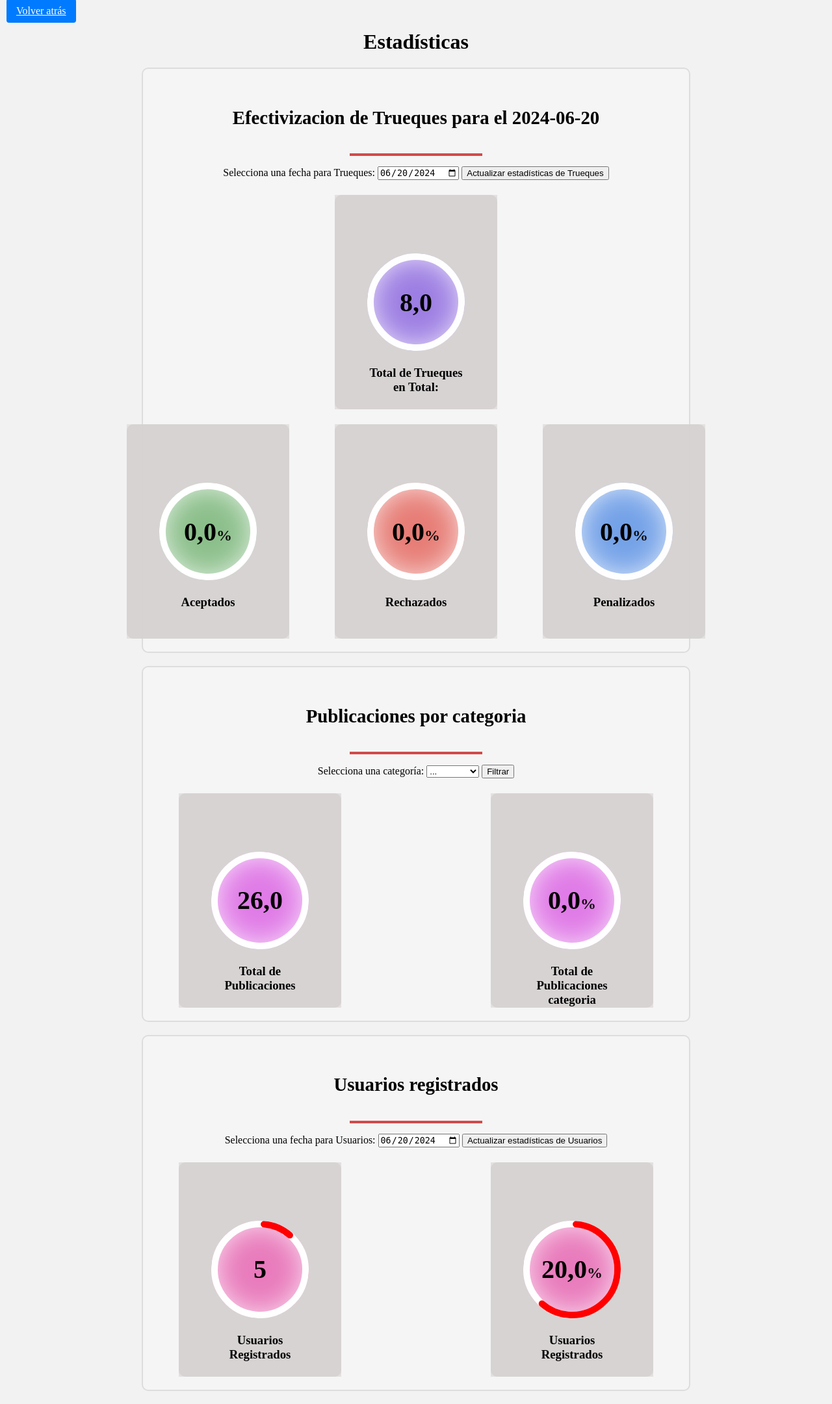
After one commit to IrinaLamboglia/Caritas_project, a Django app: page /estadisticas_trueques/ in a window 1280 px wide. The commit adds this page. Shown: the whole page at 65% size. Run offline with Django 4.2, Linux system fonts and the light colour scheme; data comes from the database, SQL or seed files in the repository; both versions use the stored data as it was after the commit.

Commit message:
estadisticas

```diff
--- a/login/core/templates/core/base.html
+++ b/login/core/templates/core/base.html
@@ -76,6 +76,8 @@
                         <li class="nav-item"><a class="nav-link" href="{% url 'registro' %}">Alta Ayudante</a></li>
                         <li class="nav-item"><a class="nav-link" href="{% url 'mis_publicaciones1' %}">Eliminar Publicaciones</a></li>
                         <li class="nav-item"><a class="nav-link" href="{% url 'trueques_realizados' %}">Trueques realizados</a></li>
+
+                        <li class="nav-item"><a class="nav-link" href="{% url 'estadisticas_trueques' %}">Estadisticas</a></li>
                     {% elif user.tipo == "ayudante" %}
                         <li class="nav-item"><a class="nav-link" href="{% url 'agregar_categoria' %}">Agregar categoría</a></li>
                         <li class="nav-item"><a class="nav-link" href="{% url 'mostarCategoria' %}">Desactivar/Activar categorías</a></li>
--- /dev/null
+++ b/login/core/templates/visualizar_estadisticas/estadisticas.html
@@ -0,0 +1,467 @@
+<!DOCTYPE html>
+<html lang="es">
+<head>
+    <meta charset="UTF-8">
+    <title>Estadísticas de Trueques</title>
+    <style>
+        h1{
+            text-align: center;
+            margin-top: 20px;
+        }
+        body{
+            align-items: center;
+            justify-content: center;
+            align-items: center;
+            background: #dddddd5f;
+        }
+        .porcentage{
+        display: flex;
+        justify-content: center;
+        align-items: center;
+        min-height: 30vh;
+
+    }
+    .porcentage h4{
+        font-size: 1.8rem;
+        font-family: inherit;
+    }
+    .porcentage hr{
+        margin-top: 0.5rem;
+        margin-bottom: 1rem;
+        border: 0;
+        border-top: 1px solid rgba(226, 9, 9, 0.51);
+        width: 200px;
+        border: 2px solid rgba(198, 12, 12, 0.729);
+
+    }
+    .container2 {
+        position: relative;
+        width: 960px;
+        display: flex;
+        justify-content: space-around;
+    }
+    .container2 .card {
+        position: relative;
+        width: 250px;
+        background-color: rgba(0, 0, 0, 0.5);
+        display: flex;
+        justify-content: center;
+        align-items: center;
+        height: 330px;
+        border-radius: 10px;
+        cursor: pointer;
+        text-align: center;
+        transition: 0.5s ;
+        margin-top: 23px;
+        }
+
+    .container2 .card:hover {
+        transform: translateY(-10px);
+        box-shadow: 0 15px 35px rgba(0, 0, 0, .5);
+        }
+
+    .container2 .card::before {
+        content: '';
+        position: absolute;
+        top: 0;
+        left: -50;
+        width: 100%;
+        height: 100%;
+        background: rgba(226, 222, 222, 0.896);
+        pointer-events: none;
+        z-index: 1;
+    }
+
+    .percent{
+        position: relative;
+        width: 150px;
+        height: 150px;
+        border-radius: 50%;
+        box-shadow: inset 0 0 50px #ffffff;
+
+        z-index: 1000;
+    }
+
+        .percent.aceptados {
+            background-color: #4caf4f8a; /* Color de fondo para los trueques aceptados */
+        }
+        .percent.rechazados {
+            background-color: #f4433697; /* Color de fondo para los trueques rechazados */
+        }
+        .percent.penalizados {
+            background-color: #076eff7a; /* Color de fondo para los trueques penalizados */
+        }
+        .percent.categoria {
+            background-color: #ea07ff6f; /* Color de fondo para los trueques penalizados */
+        }
+        .percent.usuario {
+            background-color: #ff079c6f; /* Color de fondo para los trueques penalizados */
+        }
+        .percent.total_trueques{
+            background-color: #500ef66f; /* Color de fondo para los trueques penalizados */
+
+        }
+    .percent .number{
+        position: absolute;
+        top: 0;
+        left: 0;
+        width: 100%;
+        height: 100%;
+        display: flex;
+        justify-content: center;
+        align-items: center;
+        border-radius: 50%;
+
+    }
+    .percent .number h2{
+        color: #000000;
+        font-weight: 700;
+        font-size: 40px;
+        transition: 0.5s;
+    }
+
+    .card:hover .percent .number h2{
+        color: rgb(0, 0, 0);
+        font-size: 60px;
+    }
+
+    .percent .number h2 span{
+        font-size: 24px;
+        color: #0f0e0e;
+    }
+
+    .card:hover .percent .number h2 span{
+        color: rgb(0, 0, 0);
+    }
+
+
+    .text{
+        position: relative;
+        color: white;
+        margin-top: 20px;
+        font-weight: 700;
+        font-size: 18px;
+        letter-spacing: 2px;
+        text-transform: uppercase;
+        transition: 0.5s ;
+    }
+    svg {
+        position: relative;
+        width: 150px;
+        height: 150px;
+        transform: rotate(-85deg)!important;
+    }
+
+    svg circle{
+        width: 100%;
+        height: 100%;
+        fill: none;
+        stroke: #fffffffc;
+        stroke-width: 10;
+        stroke-linecap: round !important;
+        transform: translate(5px, 5px);
+    }
+
+    svg circle:nth-child(2){
+        stroke-dasharray:440;
+        stroke-dashoffset: 440;
+    }
+
+    .card:nth-child(1) svg circle:nth-child(2){
+        stroke-dashoffset: calc(440 - (440 * 10) / 100);
+        stroke: rgb(255, 0, 0);
+    }
+    .card:nth-child(2) svg circle:nth-child(2){
+        stroke-dashoffset: calc(440 - (440 * 60) / 100);
+        stroke: rgb(255, 0, 0);
+    }
+    .card:nth-child(3) svg circle:nth-child(2){
+        stroke-dashoffset: calc(440 - (440 * 1) / 100);
+        stroke: rgb(255, 0, 0);
+    }
+
+    @media only screen and (max-width:600px)
+    {
+        .porcentage{
+            height: auto;
+            margin-left: 30px;
+            flex-flow: row wrap;
+        }
+    }
+
+    @media screen and(max-width: 1068px){
+        .container2{
+            max-width: 80rem;
+            min-width: 70rem;
+        }
+        .blog-post_img{
+            min-width: 30rem;
+            max-width: 30rem;
+        }
+    }
+
+    @media screen and (max-width: 868px){
+
+        .container2{
+            max-width: 80rem;
+        }
+    }
+    @media screen and (max-width: 768px){
+
+        .container2{
+            padding: 2.5rem;
+            flex-direction: column;
+            margin-top: 20px;
+        }
+
+        .blog-post_img{
+            min-width: 100%;
+            max-width: 100%;
+            transform: translate(0,-2rem);
+        }
+        .estadisticas {
+            display: flex;
+            justify-content: center;
+            align-items: center;
+            flex-direction: column;
+            margin-top: 30px;
+        }
+        .estadisticas p {
+            font-size: 1.2rem;
+            margin-bottom: 10px;
+        }
+    }
+    .container {
+            max-width: 800px;
+            margin: 0 auto;
+            padding: 20px;
+            border: 2px solid #ddd;
+            border-radius: 10px;
+            background-color: #f5f5f5;
+            margin-bottom: 20px;
+        }
+        .btn {
+            margin: 2px; /* Añade margen a los botones para asegurar el espaciado */
+            padding: 10px 15px;
+            border: none;
+            border-radius: 4px;
+            background-color: #007bff;
+            color: white;
+            cursor: pointer;
+        }
+        .search-container input[type="text"] {
+            padding: 10px;
+            border: 1px solid #ccc;
+            border-radius: 4px;
+            margin-right: 10px;
+        }
+
+        .search-container button[type="submit"] {
+            padding: 10px 15px;
+            border: none;
+            border-radius: 4px;
+            background-color: #007bff;
+            color: white;
+            cursor: pointer;
+        }
+
+        .search-container button[type="submit"]:hover {
+            background-color: #0056b3;
+        }
+        .search-container {
+            display: flex;
+            justify-content: flex-end;
+            margin-bottom: 20px;
+        }
+    </style>
+</head>
+<body>
+    <div class="todo">
+        <a href="{% url 'home' %}" class="btn btn-primary">Volver atrás</a>
+        <h1>Estadísticas</h1>
+        <div class="container">
+        <div class="porcentage">
+            <center>
+                <h4>Efectivizacion de Trueques para el {{ fecha_seleccionada_trueques  }}</h4>
+                <hr>
+                <form id="truequesForm" method="get">
+
+                    <label for="fecha_trueques">Selecciona una fecha para Trueques:</label>
+                    <input type="date" id="fecha_trueques" name="fecha_trueques" value="{{ fecha_seleccionada_trueques }}">
+                    <input type="hidden" name="fecha_usuarios" value="{{ fecha_seleccionada_usuarios }}">
+                    {% if categoria_seleccionada %}
+                            <input type="hidden" name="categoria" value="{{ categoria_seleccionada.id }}">
+                        {% else %}
+                            <input type="hidden" name="categoria" value="">
+                        {% endif %}
+                    <button type="submit">Actualizar estadísticas de Trueques</button>
+                </form>
+                <div class="container2">
+                    <div class="card">
+                        <div class="box">
+                            <div class="percent total_trueques">
+                                <svg>
+                                    <circle cx="70" cy="70" r="70"></circle>
+                                </svg>
+                                <div class="number">
+                                    <h2>{{ total_trueques | floatformat:"1" }}<span></span></h2>
+                                </div>
+                                <h3>Total de Trueques en Total:</h3>
+                            </div>
+                        </div>
+                    </div>
+                </div>
+                <div class="container2">
+
+                    <div class="card">
+                        <div class="box">
+                            <div class="percent aceptados">
+                                <svg>
+                                    <circle cx="70" cy="70" r="70"></circle>
+                                </svg>
+                                <div class="number">
+                                    <h2>{{ porcentaje_aceptados | floatformat:"1" }}<span>%</span></h2>
+                                </div>
+                                <h3>Aceptados</h3>
+                            </div>
+                        </div>
+                    </div>
+
+                    <div class="card">
+                        <div class="box">
+                            <div class="percent rechazados">
+                                <svg>
+                                    <circle cx="70" cy="70" r="70"></circle>
+                                </svg>
+                                <div class="number">
+                                    <h2>{{ porcentaje_rechazados | floatformat:"1" }}<span>%</span></h2>
+                                </div>
+                                <h3>Rechazados</h3>
+                            </div>
+                        </div>
+                    </div>
+
+                    <div class="card">
+                        <div class="box">
+                            <div class="percent penalizados">
+                                <svg>
+                                    <circle cx="70" cy="70" r="70"></circle>
+                                </svg>
+                                <div class="number">
+                                    <h2>{{ porcentaje_penalizados | floatformat:"1" }}<span>%</span></h2>
+                                </div>
+                                <h3>Penalizados</h3>
+                            </div>
+                        </div>
+
+                    </div>
+
+
+            </center>
+            </div>
+            </div>
+            <!-- Selección de categoría -->
+            <div class="container">
+            <div class="porcentage">
+                    <center>
+                        <h4>Publicaciones por categoria</h4>
+                        <hr>
+                    <form id="categoriaForm" method="get">
+                        <input type="hidden" name="fecha_trueques" value="{{ fecha_seleccionada_trueques }}">
+                        <input type="hidden" name="fecha_usuarios" value="{{ fecha_seleccionada_usuarios }}">
+
+                        <label for="categoria">Selecciona una categoría:</label>
+                        <select id="categoria" name="categoria">
+                            <option value="">...</option>
+                            {% for categoria in categorias %}
+                                <option value="{{ categoria.id }}" {% if categoria_seleccionada and categoria.id == categoria_seleccionada.id %} selected {% endif %}>
+                                    {{ categoria.nombre }}
+                                </option>
+                            {% endfor %}
+                        </select>
+                        <button type="submit">Filtrar</button>
+                    </form>
+
+                    <div class="container2">
+                        <div class="card">
+                            <div class="box">
+                                <div class="percent categoria">
+                                    <svg>
+                                        <circle cx="70" cy="70" r="70"></circle>
+                                    </svg>
+                                    <div class="number">
+                                        <h2>{{  total_publicaciones | floatformat:"1" }}<span></span></h2>
+                                    </div>
+                                    <h3>Total de Publicaciones </h3>
+                                </div>
+                            </div>
+                        </div>
+                        <div class="card">
+                            <div class="box">
+                                <div class="percent categoria">
+                                    <svg>
+                                        <circle cx="70" cy="70" r="70"></circle>
+                                    </svg>
+                                    <div class="number">
+                                        <h2>{{  porcentaje_publicaciones_categoria | floatformat:"1" }}<span>%</span></h2>
+                                    </div>
+                                    <h3>Total de Publicaciones categoria</h3>
+                                </div>
+                            </div>
+                        </div>
+                </div>
+                </center>
+            </div>
+        </div>
+            <!--seleccion de usuarios registrados-->
+
+            <div class="container">
+                <div class="porcentage">
+                        <center>
+                            <h4>Usuarios registrados</h4>
+                            <hr>
+                            <form id="usuariosForm" method="get">
+                                <label for="fecha_usuarios">Selecciona una fecha para Usuarios:</label>
+                                <input type="date" id="fecha_usuarios" name="fecha_usuarios" value="{{ fecha_seleccionada_usuarios }}">
+                                <input type="hidden" name="fecha_trueques" value="{{ fecha_seleccionada_trueques }}">
+                                {% if categoria_seleccionada %}
+                                <input type="hidden" name="categoria" value="{{ categoria_seleccionada.id }}">
+                                {% else %}
+                                    <input type="hidden" name="categoria" value="">
+                                {% endif %}
+                                <button type="submit">Actualizar estadísticas de Usuarios</button>
+                            </form>
+                            <div class="container2">
+                                <div class="card">
+                                    <div class="percent usuario">
+
+                                        <svg>
+                                            <circle cx="70" cy="70" r="70"></circle>
+                                            <circle cx="70" cy="70" r="70"></circle>
+                                        </svg>
+                                        <div class="number">
+                                            <h2>{{ total_usuarios_registrados}}<span></span></h2>
+                                        </div>
+                                        <h3>Usuarios Registrados</h3>
+                                    </div>
+                                </div>
+                                <div class="card">
+                                    <div class="percent usuario">
+
+                                        <svg>
+                                            <circle cx="70" cy="70" r="70"></circle>
+                                            <circle cx="70" cy="70" r="70"></circle>
+                                        </svg>
+                                        <div class="number">
+                                            <h2>{{ porcentaje_usuarios_registrados }}<span>%</span></h2>
+                                        </div>
+                                        <h3>Usuarios Registrados</h3>
+                                    </div>
+                                </div>
+                            </div>
+                        </center>
+        </div>
+
+    </div>
+</body>
+</html>
--- a/login/core/urls.py
+++ b/login/core/urls.py
@@ -33,6 +33,8 @@ from visualizarTrueques.views import visualizar_trueques_diarios
 from efectivizar_trueques.views import efectivizar_trueques,aceptacion_trueque,penalizar_trueque,rechazar_efectivizacion
 from rechazarTrueque.views import rechazar_trueque
 from rechazarTurno.views import rechazar_turno
+from visualizar_estadisticas.views import estadisticas_trueques
+
 urlpatterns = [
     path('', home, name='home'),
     path('products/', products,name='products'),
@@ -103,6 +105,7 @@ urlpatterns = [
     path('penalizar_trueque/<int:trueque_id>/', penalizar_trueque, name='penalizar_trueque'),
     path('rechazar_trueque/<int:solicitud_id>/', rechazar_trueque, name='rechazar_trueque'),
 
+    path('estadisticas_trueques/',estadisticas_trueques, name='estadisticas_trueques'),
 
     path('eliminar_publicacion/<int:publicacion_id>/', views.eliminar_publicacion, name='eliminar_publicacion'),
 
@@ -113,8 +116,4 @@ urlpatterns = [
     path('solicitar/<int:publicacion_id>/', views.solicitar_t, name='solicitar_t'),
     path('alta/',views.alta_producto,name="alta_producto"),
     path('filtro_publis/',views.filtro_publis,name="filtro_publis")
-
-
-
-
 ]
--- a/login/core/views.py
+++ b/login/core/views.py
@@ -238,6 +238,7 @@ def formularioreg(request):
             print("es valido")
             usuario = form.save(commit=False)
             usuario.puntuacion=5
+            usuario.fecha= timezone.now().date()
             if request.user.is_authenticated and request.user.tipo == "administrador":
                 filial_nombre = request.POST.get('filial')
 
--- /dev/null
+++ b/login/visualizar_estadisticas/views.py
@@ -0,0 +1,106 @@
+from django.shortcuts import render
+from core.models import Trueque, Categoria, Publicacion, Usuario
+from datetime import datetime
+from django.http import JsonResponse
+from django.template.loader import render_to_string
+
+def estadisticas_trueques(request):
+    # Obtener la fecha seleccionada para estadísticas de trueques
+    if 'fecha_trueques' in request.GET:
+        fecha_trueques_str = request.GET.get('fecha_trueques')
+        fecha_trueques = datetime.strptime(fecha_trueques_str, '%Y-%m-%d').date()
+    else:
+        fecha_trueques = datetime.now().date()
+        fecha_trueques_str = fecha_trueques.strftime('%Y-%m-%d')
+    # Filtrar trueques para la fecha seleccionada y agrupar por estado
+    total_trueques = Trueque.objects.filter(fecha_efectivizacion__date=fecha_trueques).count()
+    trueques_aceptados = Trueque.objects.filter(estado='aceptado', fecha_efectivizacion__date=fecha_trueques).count()
+    trueques_rechazados = Trueque.objects.filter(estado='rechazado', fecha_efectivizacion__date=fecha_trueques).count()
+    trueques_penalizados = Trueque.objects.filter(estado='penalizado', fecha_efectivizacion__date=fecha_trueques).count()
+
+    #saco el total de trueques que tenemos
+    trueques_aceptados = Trueque.objects.filter(estado='aceptado').count()
+    trueques_penalizados = Trueque.objects.filter(estado='penalizado').count()
+    trueques_rechazados = Trueque.objects.filter(estado='rechazado').count()
+
+    total = trueques_aceptados + trueques_penalizados + trueques_rechazados
+
+
+    # Calcular porcentajes
+    if total_trueques > 0:
+        porcentaje_aceptados = (trueques_aceptados / total_trueques) * 100
+        porcentaje_rechazados = (trueques_rechazados / total_trueques) * 100
+        porcentaje_penalizados = (trueques_penalizados / total_trueques) * 100
+    else:
+        porcentaje_aceptados = 0
+        porcentaje_rechazados = 0
+        porcentaje_penalizados = 0
+    # Obtener todas las categorías
+    categorias = Categoria.objects.all()
+
+    # Obtener el ID de la categoría seleccionada, si está presente en la solicitud GET
+    categoria_id = request.GET.get('categoria')
+    publicaciones_categoria = None
+    publicaciones_total = Publicacion.objects.all().count()
+
+    # Variables para las estadísticas de la categoría seleccionada
+    publicaciones_categoria_count = 0
+    porcentaje_publicaciones_categoria = 0.0
+
+    if categoria_id:
+        try:
+            # Obtener la categoría seleccionada
+            categoria_seleccionada = Categoria.objects.get(id=categoria_id)
+            # Filtrar las publicaciones por la categoría seleccionada
+            publicaciones_categoria = Publicacion.objects.filter(categoria=categoria_seleccionada)
+            # Obtener el número de publicaciones en esa categoría
+            publicaciones_categoria_count = publicaciones_categoria.count()
+            # Calcular el porcentaje de publicaciones en esa categoría
+            if publicaciones_total > 0:
+                porcentaje_publicaciones_categoria = (publicaciones_categoria_count / publicaciones_total) * 100
+        except Categoria.DoesNotExist:
+            categoria_seleccionada = None
+    else:
+        categoria_seleccionada = None
+        # Si no se selecciona ninguna categoría, calcular el porcentaje para todas las publicaciones
+
+    # Estadísticas de usuarios
+    fecha_usuarios_str = ''
+    if 'fecha_usuarios' in request.GET:
+        fecha_usuarios_str = request.GET.get('fecha_usuarios')
+        fecha_usuarios = datetime.strptime(fecha_usuarios_str, '%Y-%m-%d').date()
+    else:
+        fecha_usuarios = datetime.now().date()
+        fecha_usuarios_str = fecha_usuarios.strftime('%Y-%m-%d')
+    total_usuarios_registrados = Usuario.objects.filter(fecha__date=fecha_usuarios).exclude(tipo__in=['administrador', 'ayudante']).count()
+    total_usuarios = Usuario.objects.exclude(tipo__in=['administrador', 'ayudante']).count()
+    if total_usuarios > 0:
+        porcentaje_usuarios_registrados = (total_usuarios_registrados / total_usuarios) * 100
+    else:
+        porcentaje_usuarios_registrados = 0
+
+    context = {
+        'fecha_seleccionada_trueques': fecha_trueques_str,
+        'trueques_aceptados': trueques_aceptados,
+        'trueques_rechazados': trueques_rechazados,
+        'trueques_penalizados': trueques_penalizados,
+        'porcentaje_aceptados': porcentaje_aceptados,
+        'porcentaje_rechazados': porcentaje_rechazados,
+        'porcentaje_penalizados': porcentaje_penalizados,
+        'total_trueques': total,
+        'categorias': categorias,
+        'categoria_seleccionada': categoria_seleccionada,
+        'publicaciones_categoria': publicaciones_categoria,
+        'publicaciones_categoria_count': publicaciones_categoria_count,
+        'porcentaje_publicaciones_categoria': porcentaje_publicaciones_categoria,
+        'categoria_seleccionada': categoria_seleccionada,
+        'total_usuarios_registrados': total_usuarios,
+        'porcentaje_usuarios_registrados': porcentaje_usuarios_registrados,
+        'fecha_seleccionada_usuarios': fecha_usuarios_str,
+        'total_publicaciones': publicaciones_total,
+    }
+
+    if request.headers.get('x-requested-with') == 'XMLHttpRequest':
+        return JsonResponse({'html': render_to_string('visualizar_estadisticas/estadisticas.html', context)})
+
+    return render(request, 'visualizar_estadisticas/estadisticas.html', context)
```
Also changed, not shown: login/core/models.py (+8 -1 lines), login/efectivizar_trueques/views.py (+28 -12 lines), login/core/migrations/0034_trueque_estado.py (added), login/core/migrations/0035_usuario_fecha.py (added), login/db.sqlite3.
